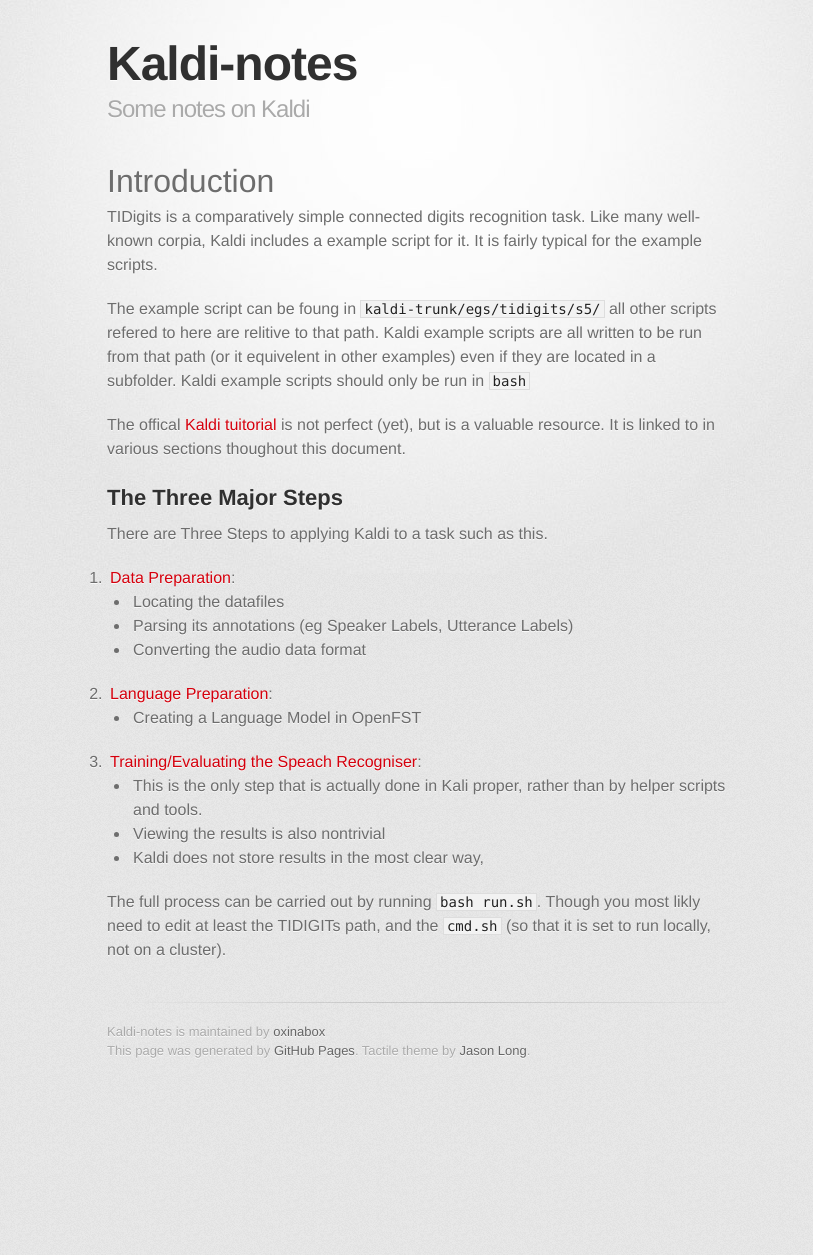
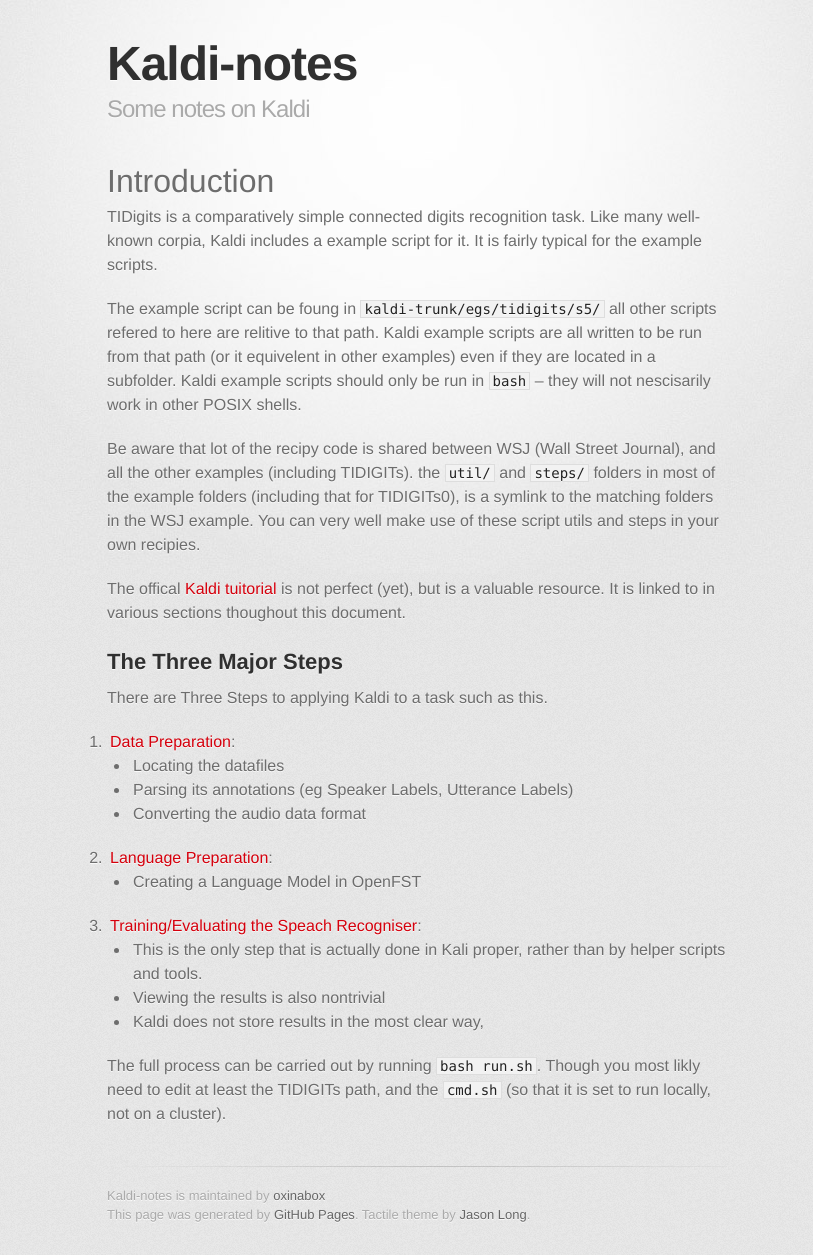
Before and after one commit to oxinabox/Kaldi-Notes, a Jekyll site: the page built from tidigits/how-training-tidigits-works.md, in a window 1280 px wide. Shown: the whole page, without its empty margins (223-1036 px from the left). Built offline with Jekyll 4.4.1, drawn with Linux system fonts in a browser that asks for light colours; some web fonts are replaced; Markdown is read by kramdown in place of the engine named in the settings; before the commit the page ends 1091 px from its top, so only the background shows below that.

Commit message:
=quick submission.

```diff
--- a/tidigits/how-training-tidigits-works.md
+++ b/tidigits/how-training-tidigits-works.md
@@ -9,7 +9,13 @@
 It is fairly typical for the example scripts.
 
 The example script can be foung in `kaldi-trunk/egs/tidigits/s5/` all other scripts refered to here are relitive to that path. Kaldi example scripts are all written to be run from that path (or it equivelent in other examples) even if they are located in a subfolder.
-Kaldi example scripts should only be run in `bash`
+Kaldi example scripts should only be run in `bash` -- they will not nescisarily work in other POSIX shells.
+
+Be aware that lot of the recipy code is shared between WSJ (Wall Street Journal), and all the other examples (including TIDIGITs).
+the `util/` and `steps/` folders in most of the example folders (including that for TIDIGITs0),
+is a symlink to the matching folders in the WSJ example. You can very well make use of these script utils and steps in your own recipies.
+
+
 
 The offical [Kaldi tuitorial](http://kaldi.sourceforge.net/tutorial.html) is not perfect (yet), but is a valuable resource. It is linked to in various sections thoughout this document.
 
```
